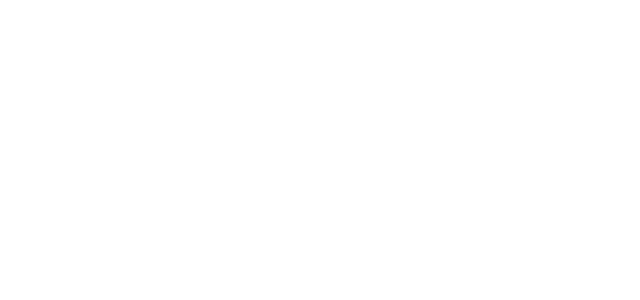
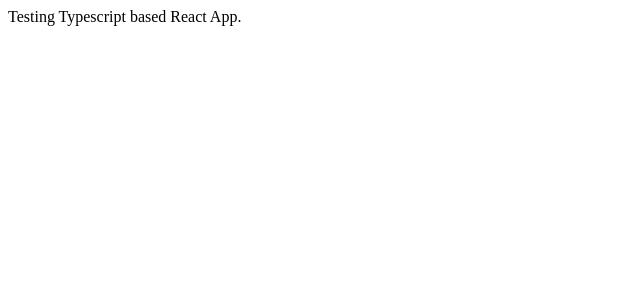
Before and after one commit to sourinsarkar/fontground, a React (Vite) app: page / in a window 1280 px wide. Shown: the top 300 px of the page, without its empty margins (0-640 px from the left). Built offline with nearby package versions, Linux system fonts and the light colour scheme.

Commit message:
Testing app

```diff
--- a/src/App.tsx
+++ b/src/App.tsx
@@ -2,6 +2,7 @@
 
   return (
     <>
+    Testing Typescript based React App.
     </>
   )
 }
```
